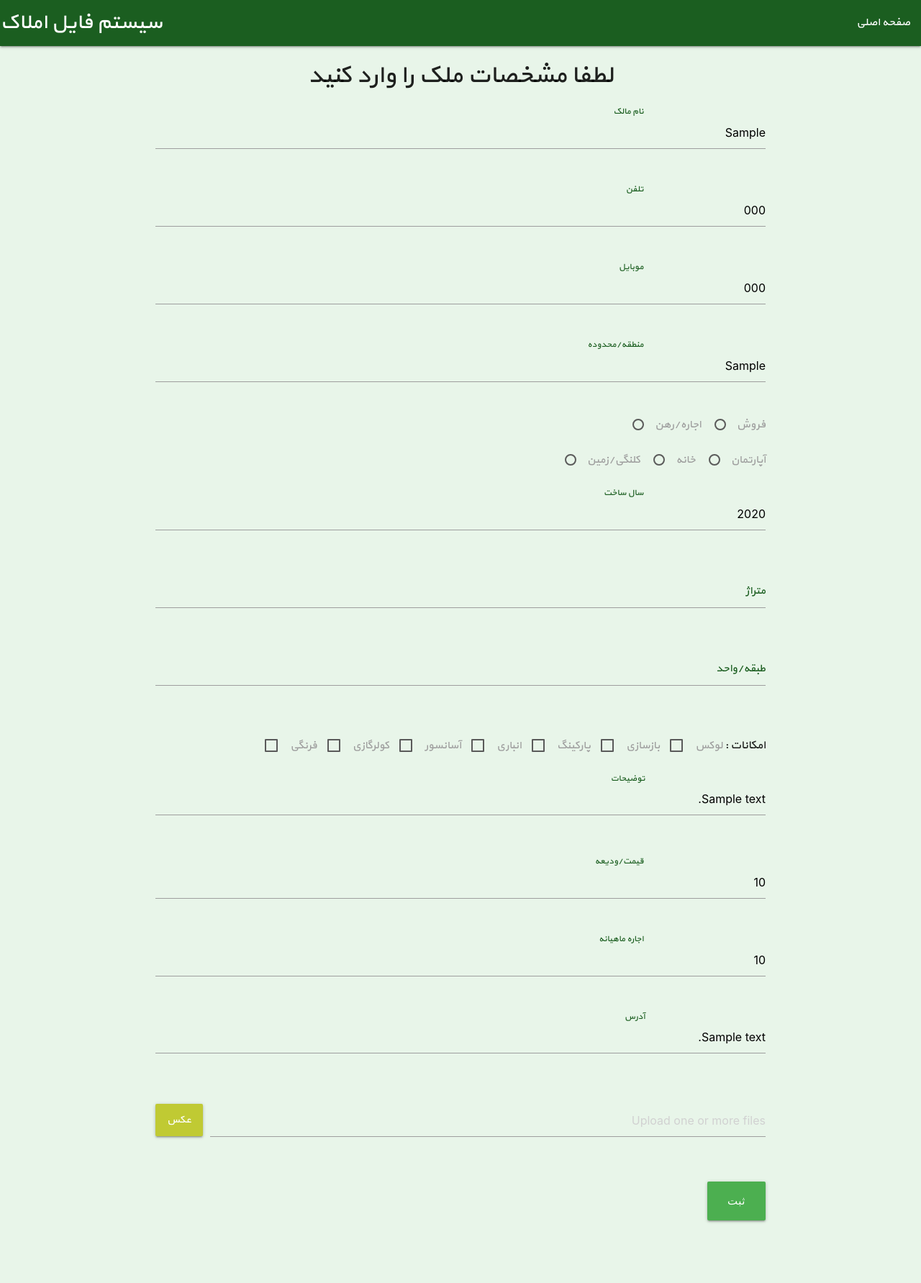
After one commit to mahyar-mot/satrapies.ir, a PHP site: page /edit.php?id=1 in a window 1280 px wide. The commit adds this page. Shown: the whole page at 72% size. Run offline with PHP 8.4, Linux system fonts and the light colour scheme; tables that the repository leaves empty or names only in its code hold one stand-in row (values such as "Sample post").

Commit message:
completed new page

```diff
--- a/css/style.css
+++ b/css/style.css
@@ -60,3 +60,6 @@ input:not([type]):focus:not([readonly]), input[type="text"]:not(.browser-default
 .detail{
     margin-bottom: 5em;
 }
+.hidden{
+    visibility: hidden;
+}
--- a/detail.php
+++ b/detail.php
@@ -4,7 +4,7 @@
         $record = new DbConnection();
         $result = $record->getRecord("SELECT * FROM houses WHERE id=?",[$_GET['id']]);
         if(empty($result)){
-            echo 'empty';
+            header('Location:index.php');
         }
     }else{
         header('Location:index.php');
@@ -36,7 +36,7 @@ function changeToPersian($arr){
             <a href="index.php" class="brand-logo left hide-on-med-and-down">سیستم فایل املاک</a>
             <ul class="right">
                 <li><a href="new.php" class="btn lime darken-1">ایجاد فایل جدید</a></li>
-                <li><a href="edit.php">ویرایش فایل</a></li>
+                <li><a href="edit.php?id=<?= $result[0]['id'] ?>">ویرایش فایل</a></li>
                 <li><a href="index.php">صفحه اصلی</a></li>
             </ul>
         </div>
--- /dev/null
+++ b/edit.php
@@ -0,0 +1,249 @@
+<?php
+$missing = [];
+$error = [];
+$name = $tel = $mobile = $zone = $house = $lot = $creation_year = $meter = $unit = $description = $price = $monthly_fee = $address = "";
+$options = [];
+$empty = '<span class="red-text">نباید خالی باشد</span>';
+
+if ($_SERVER['REQUEST_METHOD']==='POST' && isset($_POST['submit'])){
+    $required =['name', 'tel', 'mobile', 'creation_year', 'meter', 'unit', 'price', 'address'];
+    $expected = ['id','name', 'tel', 'mobile', 'zone', 'house', 'lot', 'creation_year', 'meter', 'unit', 'options', 'description', 'price', 'monthly_fee', 'address'];
+    require 'validate.php';
+    formValidate($error, $name,'name');
+    formValidate($error, $tel,'tel');
+    formValidate($error, $mobile,'mobile');
+    formValidate($error, $creation_year, 'creation_year');
+    formValidate($error, $meter, 'meter');
+    formValidate($error, $unit, 'unit');
+    formValidate($error, $price, 'price');
+    formValidate($error, $monthly_fee, 'monthly_fee');
+
+    if ($house == 'rent' && $monthly_fee == ''){
+        $error['monthly_fee'] = '<span class="red-text">لطفا مبلغ اجاره را مشخص کنید</span>';
+    }
+
+    foreach ($error as $key => $value){
+        if (is_null($value)) unset($error[$key]);
+    }
+
+    if (!($error || $missing)){
+        $result = ['owner'=>$name, 'tel'=>$tel, 'mobile'=>$mobile, 'zone'=>$zone, 'house'=>$house, 'lot'=>$lot, 'creation_year'=>$creation_year,
+            'meter'=>$meter, 'unit'=>$unit, 'options'=>implode(',',$options), 'description'=>$description, 'price'=>$price, 'monthly_fee'=>$monthly_fee, 'address'=>$address, 'id'=>$id];
+        print_r($result);
+        require 'DbConnection.php';
+        $record = new DbConnection();
+        $row = $record->insertRecord("UPDATE houses SET owner=:owner ,tel=:tel ,mobile=:mobile , zone=:zone ,house=:house, lot=:lot, creation_year=:creation_year,
+            meter=:meter, unit=:unit, options=:options, description=:description, price=:price, monthly_fee=:monthly_fee, address=:address WHERE id=:id", $result);
+        $record->closeConnection();
+        if (is_string($row)){
+            header("Location:detail.php?id=$id");
+        }
+    }
+}elseif (array_key_exists('id',$_GET)){
+    $error['name'] = null;
+    require 'DbConnection.php';
+    $rec = new DbConnection();
+    $ro = $rec->getRecord("SELECT * FROM houses where id=?",[$_GET['id']]);
+    if (empty($ro)){
+        header('Location:index.php');
+    }
+    $name = $ro[0]['owner'];
+    $tel = $ro[0]['tel'];
+    $mobile = $ro[0]['mobile'];
+    $zone = $ro[0]['zone'];
+    $house = $ro[0]['house'];
+    $lot = $ro[0]['lot'];
+    $creation_year = $ro[0]['creation_year'];
+    $meter = $ro[0]['meter'];
+    $unit = $ro[0]['unit'];
+    $options = explode(',',$ro[0]['options']);
+    $description = $ro[0]['description'];
+    $price = $ro[0]['price'];
+    $monthly_fee = $ro[0]['monthly_fee'];
+    $address = $ro[0]["address"];
+}else{
+    header('Location:index.php');
+}
+
+
+
+?>
+<!DOCTYPE html>
+<html>
+<head>
+    <!--Import Google Icon Font-->
+    <link href="https://fonts.googleapis.com/icon?family=Material+Icons" rel="stylesheet">
+    <!--Import materialize.css-->
+
+    <link type="text/css" rel="stylesheet" href="css/materialize.min.css"  media="screen,projection"/>
+    <link rel="stylesheet" href="css/style.css">
+    <!--Let browser know website is optimized for mobile-->
+    <meta name="viewport" content="width=device-width, initial-scale=1.0"/>
+    <script type="text/javascript" src="js/materialize.min.js"></script>
+    <title>سیستم فایل املاک</title>
+</head>
+
+<body class="green lighten-5">
+<div>
+    <nav>
+        <div class="nav-wrapper green darken-4">
+            <a href="index.php" class="brand-logo left">سیستم فایل املاک</a>
+            <ul class="right">
+                <li><a href="index.php">صفحه اصلی</a></li>
+            </ul>
+        </div>
+    </nav>
+    <div class="container">
+        <h4 class="center-align">لطفا مشخصات ملک را وارد کنید</h4>
+        <?php
+        if ($missing || $error){
+            echo '<script> M.toast({html:"خطا در ثبت لطفا دوباره سعی کنید"})</script>';
+        }
+        ?>
+        <form class="col s12" action="<?= htmlspecialchars($_SERVER['PHP_SELF'])?>" method="post">
+            <input type="text" name="id" class="hide" value="<?= $_GET['id'] ?>">
+            <div class="input-field col s12">
+                <input id="name" type="text"  name="name" class="validate" value="<?php if ($error || $missing) echo htmlentities($name);?>">
+                <label for="name">نام مالک</label>
+                <span class="helper-text right" data-error="نادرست" data-success="درست"><?php if ($missing && in_array('name', $missing)){echo $empty;}elseif ($error && array_key_exists('name',$error)){ echo $error['name'];} ?></span>
+            </div>
+            <br>
+            <div class="input-field col s12">
+                <input id="tel" type="text" name="tel" class="validate" value="<?php if($error||$missing) echo htmlentities($tel);?>" >
+                <label for="tel">تلفن</label>
+                <span class="helper-text right" data-error="نادرست" data-success="درست"><?php if ($missing && in_array('tel', $missing)){ echo $empty;}elseif ($error && array_key_exists('tel',$error)){ echo $error['tel'];} ?></span>
+            </div>
+            <br>
+            <div class="input-field col s12">
+                <input id="mobile" type="text" name="mobile" class="validate" value="<?php if ($error||$missing) echo htmlentities($mobile);?>" >
+                <label for="mobile">موبایل</label>
+                <span class="helper-text right" data-error="نادرست" data-success="درست"><?php if ($missing && in_array('mobile', $missing)){ echo $empty;}elseif ($error && array_key_exists('mobile',$error)){ echo $error['mobile'];} ?></span>
+            </div>
+            <br>
+            <div class="input-field col s12">
+                <input id="zone" type="text" name="zone" class="validate" value="<?php if ($error||$missing) echo htmlentities($zone);?>" >
+                <label for="zone">منطقه/محدوده</label>
+                <span class="helper-text right" data-error="نادرست" data-success="درست"></span>
+            </div>
+            <br>
+            <div >
+                <label for="sell">
+                    <input class="with-gap" id="sell" name="house" type="radio" value="sell" <?php if (($error||$missing) && $house == 'sell') echo 'checked'?> />
+                    <span>فروش</span>
+                </label>
+                <label for="rent" class="marginr1">
+                    <input class="with-gap" id="rent" name="house" type="radio" value="rent" <?php if (($error||$missing) && $house == 'rent') echo 'checked'?> />
+                    <span>اجاره/رهن</span>
+                </label>
+                <?php if ($_POST && !isset($_POST['house'])&& $house =='') echo '<span class="red-text">یک گزینه را انتخاب کنید</span>'; ?>
+            </div>
+            <br>
+            <div>
+                <label for="apartment">
+                    <input class="with-gap" id="apartment" name="lot" type="radio" value="apartment" <?php if (($error||$missing)&& $lot == 'apartment') echo 'checked'?>/>
+                    <span>آپارتمان</span>
+                </label>
+                <label for="condo" class="marginr1">
+                    <input class="with-gap" id="condo" name="lot" type="radio" value="condo" <?php if (($error||$missing)&& $lot == 'condo') echo 'checked'?>/>
+                    <span>خانه</span>
+                </label>
+                <label for="old-house" class="marginr1">
+                    <input class="with-gap" id="old-house" name="lot" type="radio" value="old_house" <?php if (($error||$missing)&& $lot =='old_house') echo 'checked'?> />
+                    <span>کلنگی/زمین</span>
+                </label>
+                <?php if ($_POST && !isset($_POST['lot']) && $lot=='')echo '<span class="red-text">یک گزینه را انتخاب کنید</span>';?>
+            </div>
+            <br>
+            <div class="input-field col s12">
+                <input id="creation-year" type="number" name="creation_year" class="validate" value="<?php if ($error||$missing) echo htmlentities($creation_year); ?>">
+                <label for="creation-year">سال ساخت</label>
+                <span class="helper-text right" data-error="نادرست" data-success="درست"><?php if ($missing && in_array('creation-year', $missing)){ echo $empty ;} elseif ($error && array_key_exists('creation_year',$error)){ echo $error['creation_year'];}?></span>
+            </div>
+            <br>
+            <div class="input-field col s12">
+                <input id="meter" type="number" name="meter" class="validate" value="<?php if ($error||$missing) echo htmlentities($meter);?>">
+                <label for="meter">متراژ</label>
+                <span class="helper-text right" data-error="نادرست" data-success="درست"><?php if ($missing && in_array('meter', $missing)){ echo $empty;}elseif ($error && array_key_exists('meter',$error)){ echo $error['meter'];} ?></span>
+            </div>
+            <br>
+            <div class="input-field col s12">
+                <input id="unit" type="number" name="unit" class="validate" value="<?php if ($error||$missing) echo htmlentities($unit); ?>">
+                <label for="unit">طبقه/واحد</label>
+                <span class="helper-text right" data-error="نادرست" data-success="درست"><?php if ($missing && in_array('unit', $missing)){ echo $empty;}elseif ($error && array_key_exists('unit',$error)){echo $error['unit'];} ?></span>
+            </div>
+            <br>
+            <br>
+            <div>
+                <span>امکانات : </span>
+                <label>
+                    <input id="luxury" type="checkbox" name="options[]" value="luxury" <?php if (($missing||$error)&& in_array('luxury',$options)) echo 'checked'; ?> />
+                    <span>لوکس</span>
+                </label>
+                <label class="marginr1">
+                    <input id="renovate" type="checkbox" name="options[]" value="renovate" <?php if (($missing||$error)&& in_array('renovate', $options)) echo 'checked'; ?>/>
+                    <span>بازسازی</span>
+                </label>
+                <label class="marginr1">
+                    <input id="parking" type="checkbox" name="options[]" value="parking" <?php if (($error||$missing)&& in_array('parking', $options)) echo 'checked'; ?> />
+                    <span>پارکینگ</span>
+                </label>
+                <label class="marginr1">
+                    <input id="storage" type="checkbox" name="options[]" value="storage" <?php if (($error||$missing)&& in_array('storage', $options)) echo 'checked'; ?> />
+                    <span>انباری</span>
+                </label>
+                <label class="marginr1">
+                    <input id="elevator" type="checkbox" name="options[]" value="elevator" <?php if (($error||$missing)&& in_array('elevator', $options)) echo 'checked';?> />
+                    <span>آسانسور</span>
+                </label>
+                <label class="marginr1">
+                    <input id="aircon" type="checkbox" name="options[]" value="aircon" <?php if (($error||$missing)&& in_array('aircon', $options)) echo 'checked';?> />
+                    <span>کولرگازی</span>
+                </label>
+                <label class="marginr1">
+                    <input id="toilet" type="checkbox" name="options[]" value="toilet" <?php if (($error||$missing)&& in_array('toilet', $options)) echo 'checked'; ?> />
+                    <span>فرنگی</span>
+                </label>
+            </div>
+            <br>
+            <div class="input-field col s12">
+                <textarea id="description" class="materialize-textarea" name="description"><?php if ($missing||$error) echo htmlentities($description); ?></textarea>
+                <label for="description">توضیحات</label>
+            </div>
+            <br>
+            <div class="input-field col s12">
+                <input id="price" name="price" type="text" class="validate" value="<?php if ($error||$missing) echo htmlentities($price);?>">
+                <label for="price">قیمت/ودیعه</label>
+                <span class="helper-text right" data-error="نادرست" data-success="درست"><?php if ($missing && in_array('price', $missing)){ echo $empty;}elseif ($error && array_key_exists('price',$error)){echo $error['price'];} ?></span>
+            </div>
+            <br>
+            <div class="input-field col s12">
+                <input id="monthly-fee" name="monthly_fee" type="text" class="validate" value="<?php if ($error||$missing) echo htmlentities($monthly_fee); ?>">
+                <label for="monthly-fee">اجاره ماهیانه</label>
+                <span class="helper-text right" data-error="نادرست" data-success="درست"><?php if ($error && array_key_exists('monthly_fee',$error)){echo $error['monthly_fee'];} ?></span>
+            </div>
+            <br>
+            <div class="input-field col s12">
+                <textarea id="address" class="materialize-textarea" name="address"><?php if ($error||$missing) echo htmlentities($address); ?></textarea>
+                <label for="address">آدرس</label>
+                <span class="helper-text right" data-error="نادرست" data-success="درست"><?php if ($missing && in_array('address', $missing)) echo $empty ?></span>
+            </div>
+            <br>
+            <div class="file-field input-field">
+                <div class="btn lime darken-1">
+                    <span>عکس</span>
+                    <input type="file" multiple>
+                </div>
+                <div class="file-path-wrapper">
+                    <input class="file-path validate" type="text" placeholder="Upload one or more files">
+                </div>
+            </div>
+            <br>
+            <div class="input-field col s12">
+                <input type="submit" name="submit" value="ثبت" class="btn btn-large green">
+            </div>
+        </form>
+    </div>
+</div>
+
+</body>
+</html>
--- a/index.php
+++ b/index.php
@@ -3,6 +3,7 @@
     $record = new DbConnection();
     $result = $record ->getRecord('SELECT * FROM houses ORDER BY created_at DESC');
     $record ->closeConnection();
+
     function changeToPersian($arr){
         $eng = ['luxury','renovate','parking','storage','elevator','aircon','toilet'];
         $per = ['لوکس','بازسازی‌شده','پارکینگ','انباری','آسانسور','کولرگازی','توالت فرنگی'];
```
